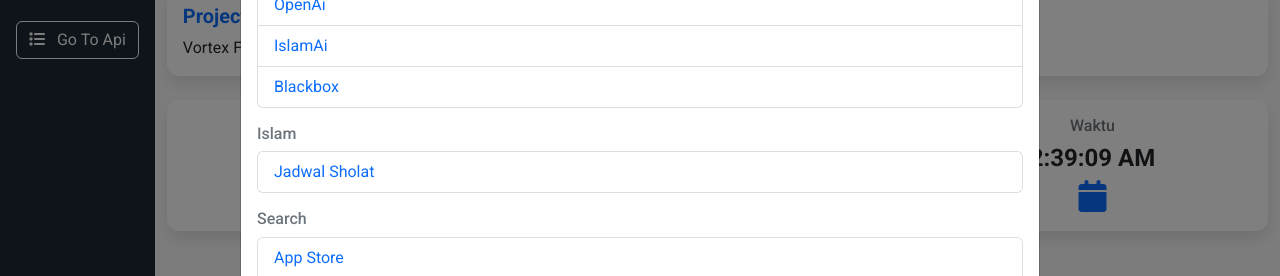
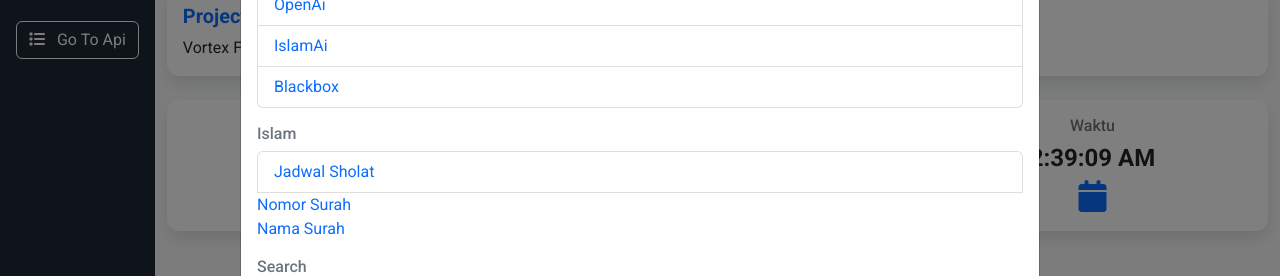
Before and after one commit to ahmadid-xyz/vortexapikey, a website: page index.html in a window 1280 px wide. Both pictures are taken after a click on the button "Go To Api". Shown: the part 192-468 px from the top of the page. Drawn offline with nearby package versions, Linux system fonts and the light colour scheme.

Commit message:
Update index.html

```diff
--- a/index.html
+++ b/index.html
@@ -264,6 +264,10 @@
  <li class="list-group-item">
  <a href="api/jadwalsholat?q=jakarta" target="_blank">Jadwal Sholat</a>
  </li>
+ <a href="api/islam/nosurat?q=1" target="_blank">Nomor Surah</a>
+ </li>
+ <a href="api/islam/namasurat?q=" target="_blank">Nama Surah</a>
+ </li>
  </ul>
  <h6 class="text-muted">Search</h6>
  <ul class="list-group mb-3">
```
